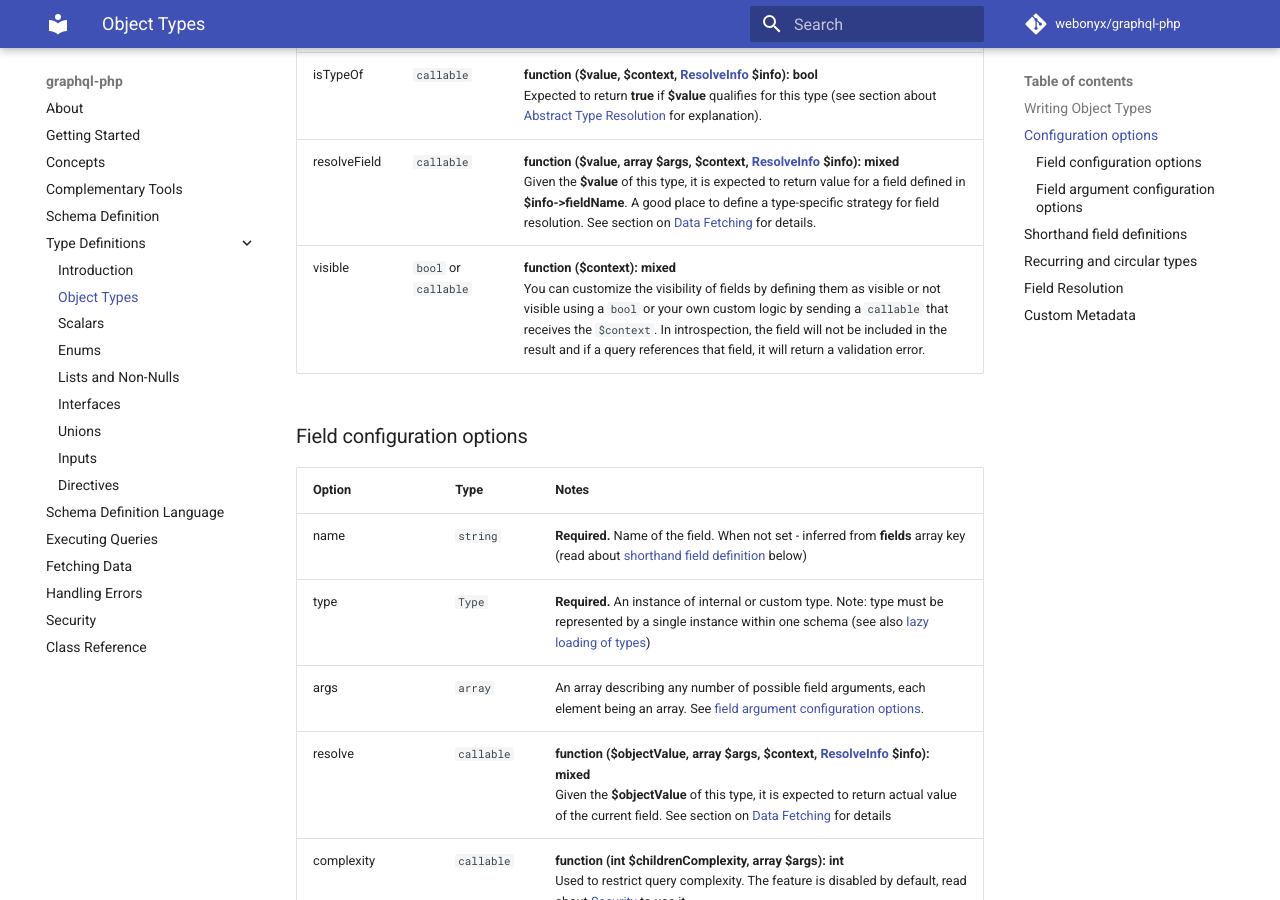
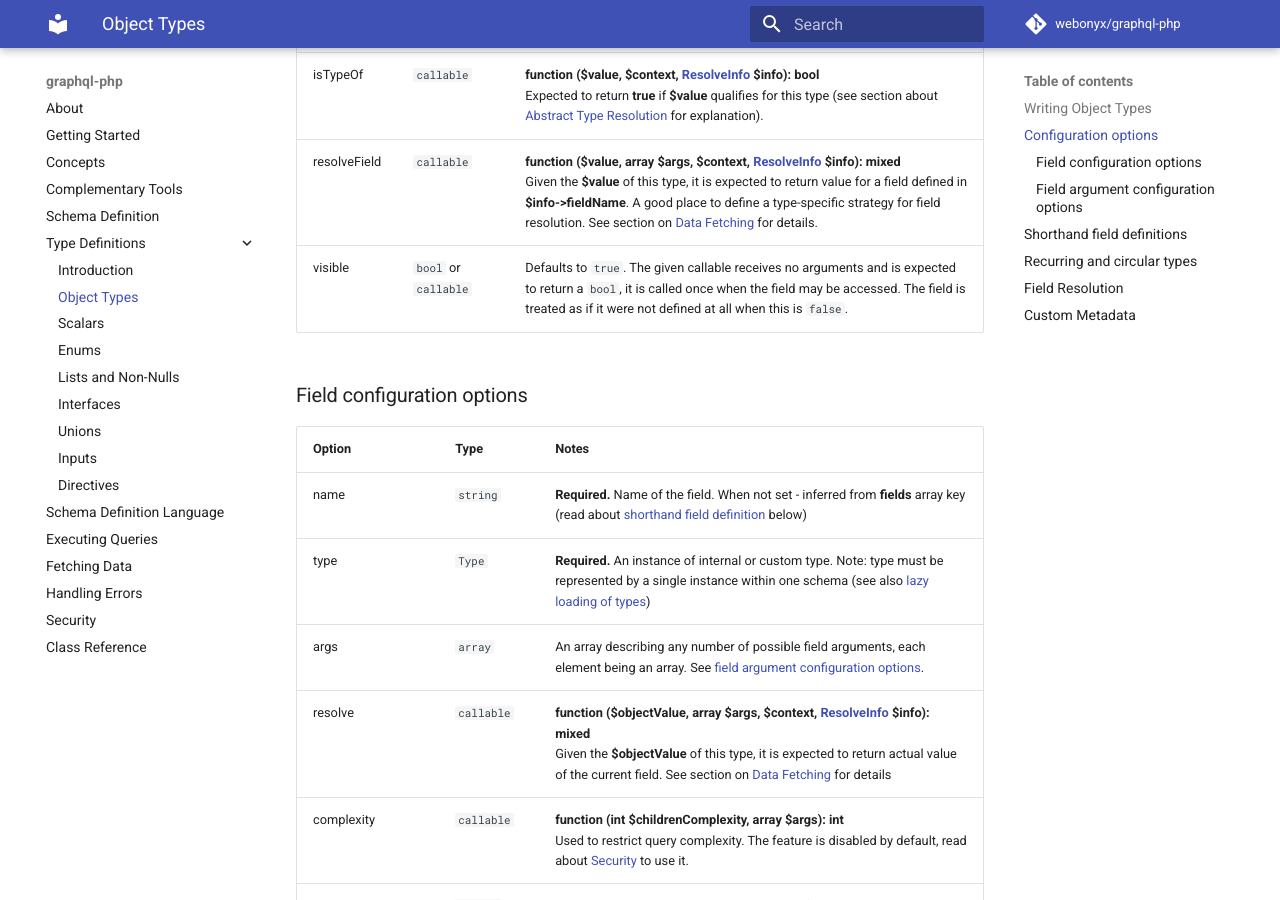
Before and after one commit to webonyx/graphql-php, an MkDocs documentation site: the page built from docs/type-definitions/object-types.md, in a window 1280 px wide and 900 px high, scrolled down 1669 px. Built offline with MkDocs 1.6.1 and Material for MkDocs 9.7.7, drawn with Linux system fonts in a browser that asks for light colours; comment, search, counter and statistics services are not loaded.

Commit message:
Update docs/type-definitions/object-types.md
Co-authored-by: Benedikt Franke <benedikt@franke.tech>

```diff
--- a/docs/type-definitions/object-types.md
+++ b/docs/type-definitions/object-types.md
@@ -66,7 +66,7 @@ This example uses **inline** style for Object Type definitions, but you can also
 | interfaces   | `array` or `callable`  | List of interfaces implemented by this type or callable returning such a list. See [Interface Types](interfaces.md) for details. See also the section on [Circular types](#recurring-and-circular-types) for an explanation of when to use callable for this option.                                                                                                                       |
 | isTypeOf     | `callable`             | **function ($value, $context, [ResolveInfo](../class-reference.md#graphqltypedefinitionresolveinfo) $info): bool**<br> Expected to return **true** if **$value** qualifies for this type (see section about [Abstract Type Resolution](interfaces.md#interface-role-in-data-fetching) for explanation).                                                                                    |
 | resolveField | `callable`             | **function ($value, array $args, $context, [ResolveInfo](../class-reference.md#graphqltypedefinitionresolveinfo) $info): mixed**<br> Given the **$value** of this type, it is expected to return value for a field defined in **$info->fieldName**. A good place to define a type-specific strategy for field resolution. See section on [Data Fetching](../data-fetching.md) for details. |
-| visible      | `bool` or `callable`   | **function ($context): mixed**<br> You can customize the visibility of fields by defining them as visible or not visible using a `bool` or your own custom logic by sending a `callable` that receives the `$context`. In introspection, the field will not be included in the result and if a query references that field, it will return a validation error.                             |
+| visible      | `bool` or `callable`   | Defaults to `true`. The given callable receives no arguments and is expected to return a `bool`, it is called once  when the field may be accessed. The field is treated as if it were not defined at all when this is `false`. |
 
 ### Field configuration options
 
```
